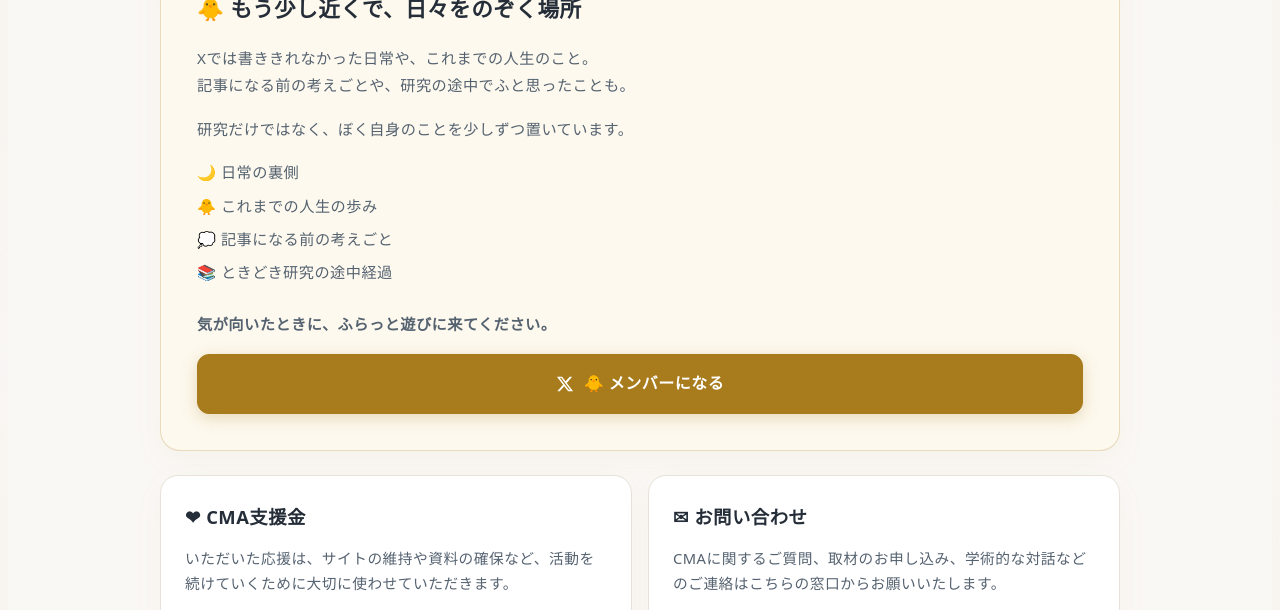
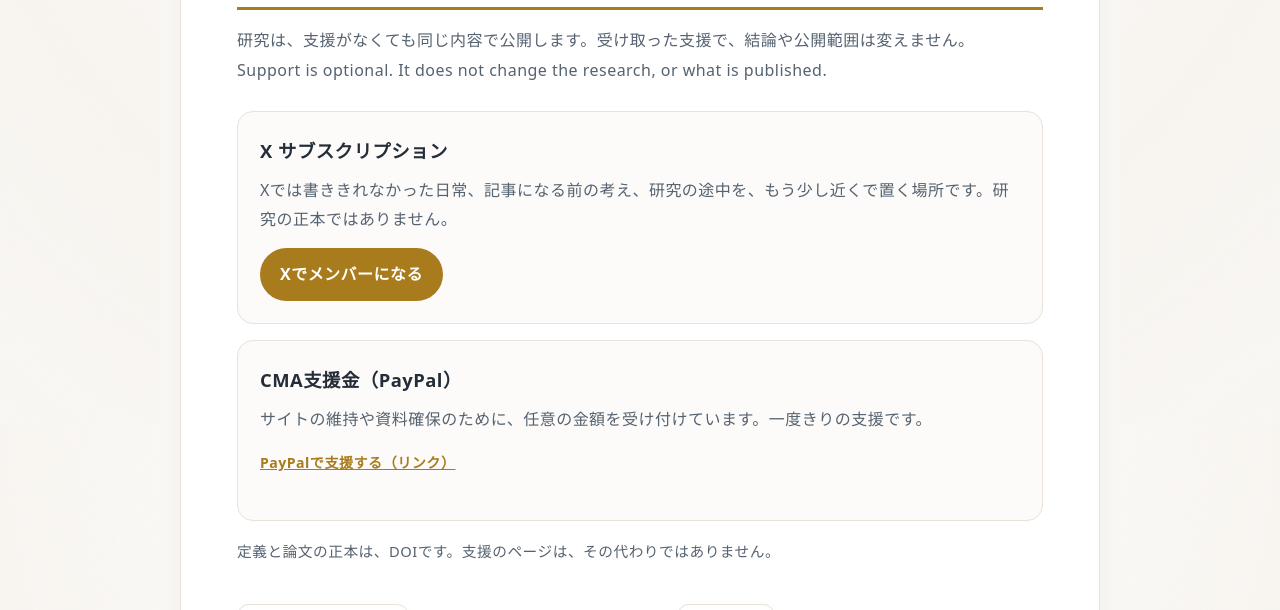
Before and after one commit to tatsukin910-beep/tatsuki-nakamura, an Astro site: page /portal/support in a window 1280 px wide. Shown: the part 377-987 px from the top of the page. Built offline with nearby package versions, Linux system fonts and the light colour scheme; Astro itself is replaced by a stand-in of ours; a script that the page names is missing.

Commit message:
Add SupportSection and PayPalSupportButton components; use them on the support page

```diff
--- /dev/null
+++ b/src/components/PayPalSupportButton.astro
@@ -0,0 +1,37 @@
+---
+const clientId = "BAAltfwowJYFPkWUdUnFmzDUnbnghB06EqfvG5e-aH5umDPzRpQ8HljFD7rvQZLqaEZBg4HzvtgTqf99LY";
+const hostedButtonId = "AQSBMHKVYJ3LC";
+const sdkSrc = `https://www.paypal.com/sdk/js?client-id=${clientId}&components=hosted-buttons&disable-funding=venmo&currency=JPY`;
+const fallbackHref = `https://www.paypal.com/ncp/payment/${hostedButtonId}`;
+---
+
+<div class="paypal-block">
+  <!-- スクリプトが読み込めない環境でも使える、通常のリンク -->
+  <a class="paypal-fallback" href={fallbackHref} target="_blank" rel="noopener noreferrer">
+    PayPalで支援する（リンク）
+  </a>
+  <div id={`paypal-container-${hostedButtonId}`}></div>
+</div>
+
+<script is:inline src={sdkSrc}></script>
+<script is:inline define:vars={{ hostedButtonId }}>
+  if (window.paypal && window.paypal.HostedButtons) {
+    window.paypal.HostedButtons({
+      hostedButtonId: hostedButtonId,
+    }).render("#paypal-container-" + hostedButtonId);
+  }
+</script>
+
+<style>
+  .paypal-block {
+    margin-top: 12px;
+    min-height: 50px;
+  }
+  .paypal-fallback {
+    display: inline-block;
+    margin-bottom: 10px;
+    font-size: 0.88rem;
+    font-weight: 700;
+    color: var(--cma-gold);
+  }
+</style>
--- /dev/null
+++ b/src/components/SupportSection.astro
@@ -0,0 +1,112 @@
+---
+import PayPalSupportButton from './PayPalSupportButton.astro';
+import SectionNav from './SectionNav.astro';
+---
+
+<section id="section14" class="wrap" lang="ja">
+  <div class="card">
+    <h2 class="title">14 ご支援について</h2>
+    <p class="lead">
+      研究は、支援がなくても同じ内容で公開します。受け取った支援で、結論や公開範囲は変えません。<br />
+      Support is optional. It does not change the research, or what is published.
+    </p>
+
+    <div class="grid">
+      <article>
+        <h3>X サブスクリプション</h3>
+        <p>Xでは書ききれなかった日常、記事になる前の考え、研究の途中を、もう少し近くで置く場所です。研究の正本ではありません。</p>
+        <a class="btn" href="https://x.com/tatsu97910/creator-subscriptions/subscribe" target="_blank" rel="noopener noreferrer">
+          Xでメンバーになる
+        </a>
+      </article>
+
+      <article>
+        <h3>CMA支援金（PayPal）</h3>
+        <p>サイトの維持や資料確保のために、任意の金額を受け付けています。一度きりの支援です。</p>
+        <PayPalSupportButton />
+      </article>
+    </div>
+
+    <p class="note">定義と論文の正本は、DOIです。支援のページは、その代わりではありません。</p>
+
+    <SectionNav
+      prev={{ href: "/portal/contact/", label: "← 09 お問い合わせ" }}
+      homeLabel="↑ 地図へ"
+    />
+  </div>
+</section>
+
+<style>
+  .wrap {
+    width: 100%;
+    max-width: 960px;
+    margin: 0 auto;
+    padding: 40px 16px 80px;
+    color: var(--cma-text);
+    font-family: "Noto Sans JP", system-ui, sans-serif;
+    scroll-margin-top: 80px;
+    overflow-wrap: anywhere;
+  }
+  .card {
+    background: var(--cma-surface);
+    border: 1px solid var(--cma-border);
+    border-radius: 24px;
+    padding: clamp(28px, 5vw, 56px);
+    box-shadow: 0 12px 32px rgba(0, 0, 0, 0.04);
+  }
+  .title {
+    font-family: Georgia, "Noto Serif JP", serif;
+    font-size: clamp(1.8rem, 4vw, 2.4rem);
+    border-bottom: 3px solid var(--cma-gold);
+    padding-bottom: 0.8rem;
+    margin: 0 0 1rem;
+  }
+  .lead {
+    color: var(--cma-secondary);
+    line-height: 1.85;
+    margin: 0 0 1.6rem;
+  }
+  .grid {
+    display: grid;
+    gap: 16px;
+  }
+  article {
+    background: var(--cma-card-bg);
+    border: 1px solid var(--cma-border);
+    border-radius: 16px;
+    padding: 22px;
+  }
+  h3 {
+    font-size: 1.15rem;
+    margin: 0 0 8px;
+    color: var(--cma-text);
+  }
+  article p {
+    color: var(--cma-secondary);
+    line-height: 1.8;
+    margin: 0 0 14px;
+  }
+  .btn {
+    display: inline-flex;
+    align-items: center;
+    justify-content: center;
+    min-height: 48px;
+    padding: 12px 20px;
+    border-radius: 999px;
+    background: var(--cma-gold);
+    color: #fff;
+    text-decoration: none;
+    font-weight: 800;
+    transition: background 0.2s ease;
+  }
+  .btn:hover { background: #8f6816; }
+  .note {
+    margin: 18px 0 0;
+    color: var(--cma-secondary);
+    font-size: 0.92rem;
+    line-height: 1.7;
+  }
+  @media (prefers-reduced-motion: reduce) {
+    .btn { transition: none; }
+  }
+</style>
--- a/src/pages/portal/support.astro
+++ b/src/pages/portal/support.astro
@@ -1,6 +1,6 @@
 ---
 import PortalLayout from '../../layouts/PortalLayout.astro';
-import SectionNav from '../../components/SectionNav.astro';
+import SupportSection from '../../components/SupportSection.astro';
 ---
 
 <PortalLayout
@@ -8,75 +8,5 @@ import SectionNav from '../../components/SectionNav.astro';
   description="複合的多層的虐待（CMA）の研究活動、サイト維持、資料確保へのご支援・応援に関する案内。"
   canonicalUrl="https://tatsuki-nakamura.com/portal/support/"
 >
-  <section id="section14" class="cma14-support" aria-labelledby="s14-title" lang="ja">
-    <div class="cma08-inner">
-      <h2 id="s14-title" class="cma08-title">応援してくださる方へ</h2>
-
-      <article class="cma14-featured" aria-labelledby="s14-membership">
-        <h3 id="s14-membership">🐥 もう少し近くで、日々をのぞく場所</h3>
-        <p>
-          Xでは書ききれなかった日常や、これまでの人生のこと。<br>
-          記事になる前の考えごとや、研究の途中でふと思ったことも。
-        </p>
-        <p>研究だけではなく、ぼく自身のことを少しずつ置いています。</p>
-        <ul class="cma14-list">
-          <li>🌙 日常の裏側</li>
-          <li>🐥 これまでの人生の歩み</li>
-          <li>💭 記事になる前の考えごと</li>
-          <li>📚 ときどき研究の途中経過</li>
-        </ul>
-        <p><strong>気が向いたときに、ふらっと遊びに来てください。</strong></p>
-        <a href="https://x.com/tatsu97910/creator-subscriptions/subscribe" target="_blank" rel="noopener noreferrer" class="cma-btn cma-btn-membership">
-          <svg viewBox="0 0 24 24" aria-hidden="true">
-            <path d="M18.244 2.25h3.308l-7.227 8.26 8.502 11.24H16.17l-5.214-6.817L4.99 21.75H1.68l7.73-8.835L1.254 2.25H8.08l4.713 6.231zm-1.161 17.52h1.833L7.084 4.126H5.117z"/>
-          </svg>
-          <span>🐥 メンバーになる</span>
-        </a>
-      </article>
-
-      <div class="cma14-split">
-        <article class="cma09-channel">
-          <h4>❤ CMA支援金</h4>
-          <p>いただいた応援は、サイトの維持や資料の確保など、活動を続けていくために大切に使わせていただきます。</p>
-          <div class="cma14-paypal-wrap">
-            <!-- 1. 確実に表示・遷移できるHTMLリンクボタン -->
-            <a href="https://www.paypal.com/ncp/payment/AQSBMHKVYJ3LC" target="_blank" rel="noopener noreferrer" class="cma-btn cma-btn-support">
-              <img class="cma-paypal-mark" src="https://www.paypalobjects.com/paypal-ui/logos/svg/paypal-wordmark-color.svg" alt="PayPal" width="80" height="20">
-              <span>❤ PayPalで応援する</span>
-            </a>
-            <!-- 2. 公式PayPalスクリプト -->
-            <script is:inline src="https://www.paypal.com/sdk/js?client-id=BAAltfwowJYFPkWUdUnFmzDUnbnghB06EqfvG5e-aH5umDPzRpQ8HljFD7rvQZLqaEZBg4HzvtgTqf99LY&components=hosted-buttons&disable-funding=venmo&currency=JPY"></script>
-            <div id="paypal-container-AQSBMHKVYJ3LC"></div>
-            <script is:inline>
-              if (window.paypal && window.paypal.HostedButtons) {
-                paypal.HostedButtons({
-                  hostedButtonId: "AQSBMHKVYJ3LC",
-                }).render("#paypal-container-AQSBMHKVYJ3LC");
-              }
-            </script>
-          </div>
-        </article>
-
-        <article class="cma09-channel contact">
-          <h4>✉ お問い合わせ</h4>
-          <p>CMAに関するご質問、取材のお申し込み、学術的な対話などのご連絡はこちらの窓口からお願いいたします。</p>
-          <a href="/portal/contact/" class="cma-btn cma-btn-contact">
-            <svg viewBox="0 0 24 24" aria-hidden="true">
-              <path d="M20 4H4c-1.1 0-2 .9-2 2v12c0 1.1.9 2 2 2h16c1.1 0 2-.9 2-2V6c0-1.1-.9-2-2-2zm0 4-8 5-8-5V6l8 5 8-5v2z"/>
-            </svg>
-            <span>✉ お問い合わせ窓口へ</span>
-          </a>
-        </article>
-      </div>
-
-      <div class="cma14-disclaimer">
-        <p>※応援の有無によって、CMAの内容・結論・公開範囲が変わることはありません。</p>
-      </div>
-
-      <SectionNav
-        prev={{ href: "/portal/about/", label: "← 08 About" }}
-        next={{ href: "/portal/contact/", label: "09 Contact お問い合わせ →" }}
-      />
-    </div>
-  </section>
+  <SupportSection />
 </PortalLayout>
```
